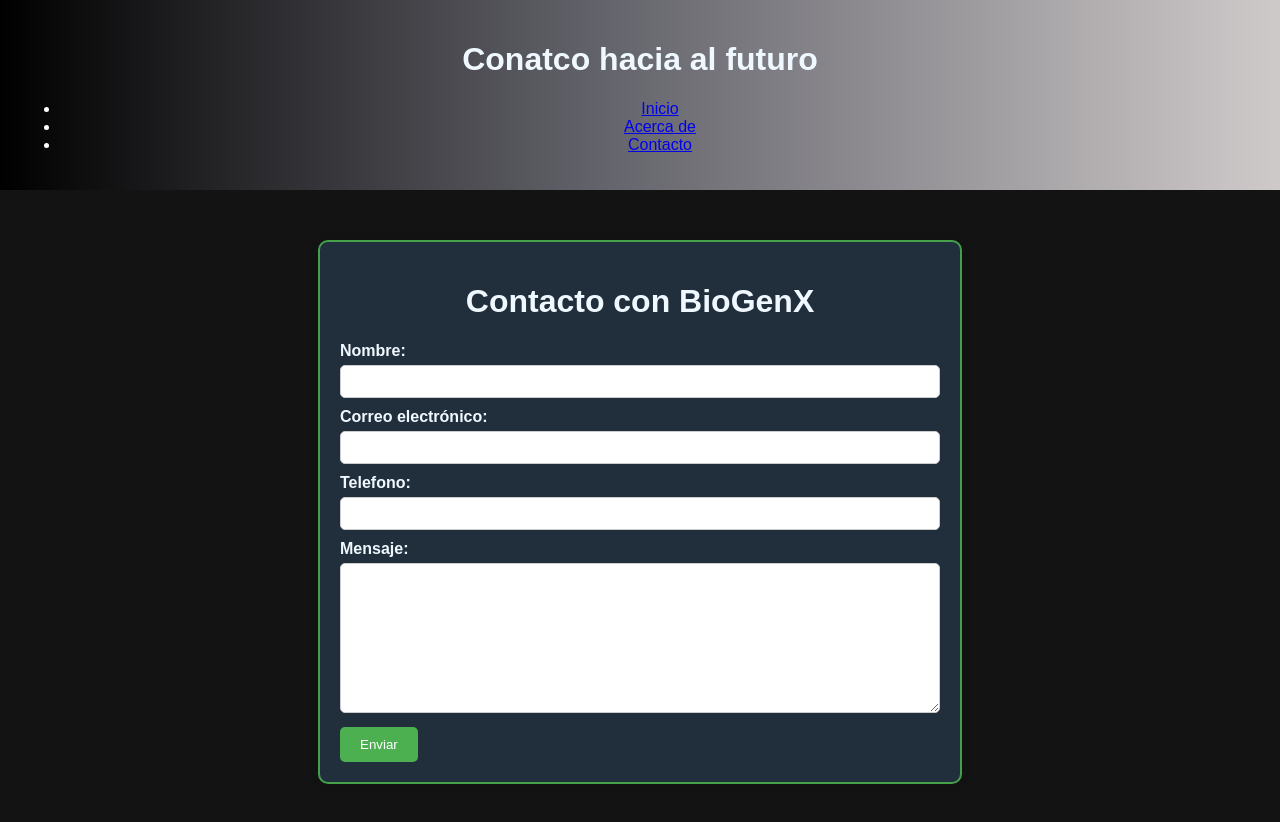
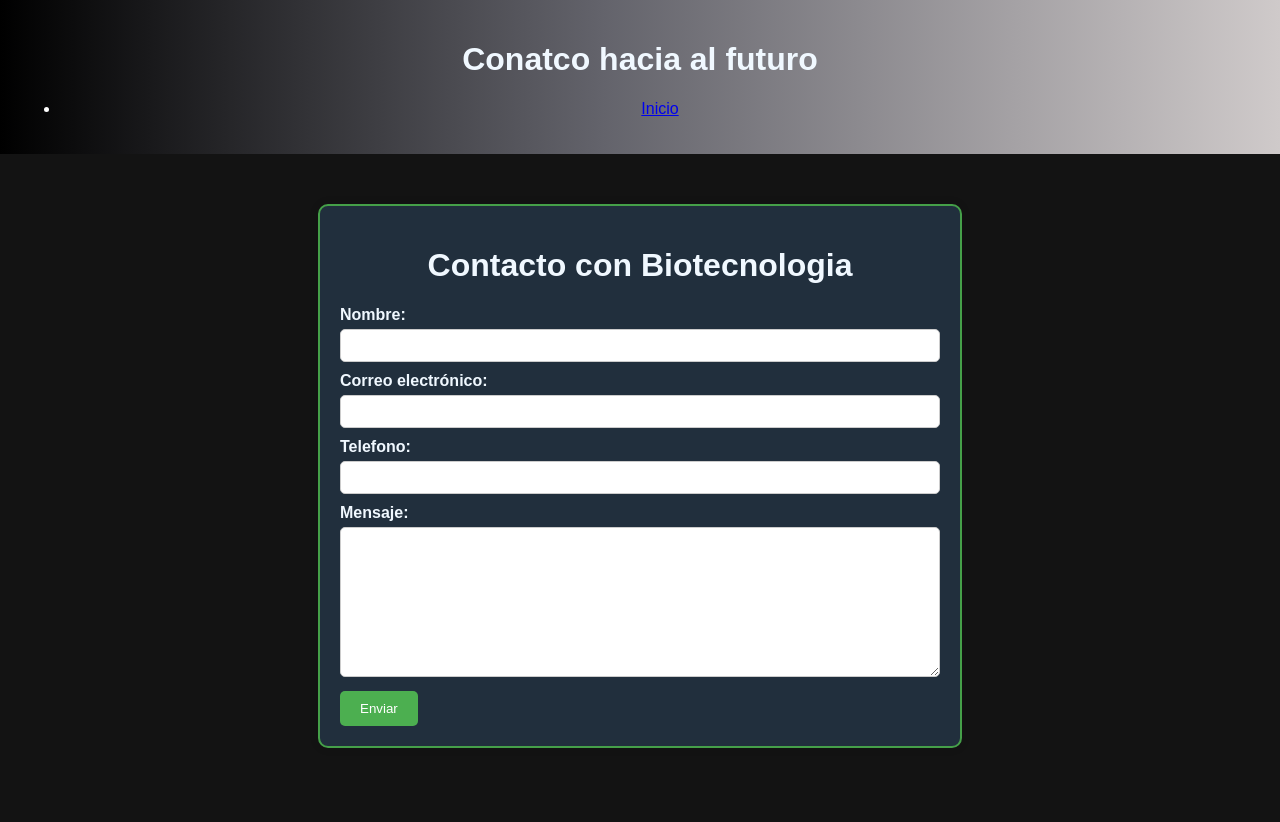
Before and after one commit to ChicharitoJeovanni/juegoespecialidad, a plain HTML site: page contacto.html in a window 1280 px wide. After the commit the page ends 800 px from the top, so only its background shows below. Drawn offline with Linux system fonts and the light colour scheme.

Commit message:
Add files via upload

```diff
--- a/contacto.html
+++ b/contacto.html
@@ -3,7 +3,7 @@
 <head>
 <meta charset="UTF-8">
 <meta name="viewport" content="width=device-width, initial-scale=1.0">
-<title>Contactos con BioGenX</title>
+<title>Contactos con Biotecnologia</title>
 <link rel="stylesheet" href="estilo3.css">
 </head>
 <body>
@@ -12,13 +12,12 @@
         <nav>
             <ul>
                 <li><a href="index.html">Inicio</a></li>
-                <li><a href="#">Acerca de</a></li>
-                <li><a href="contacto.html">Contacto</a></li>
+
             </ul>
         </nav>
     </header>
 <div class="container">
-    <h1>Contacto con BioGenX</h1>
+    <h1>Contacto con Biotecnologia</h1>
     <form action="#" method="post">
         <label for="name">Nombre:</label>
         <input type="text" id="name" name="name" required>
--- a/estilo3.css
+++ b/estilo3.css
@@ -1,3 +1,4 @@
+
 body {
     font-family: Arial, sans-serif;
     margin: 0;
```
